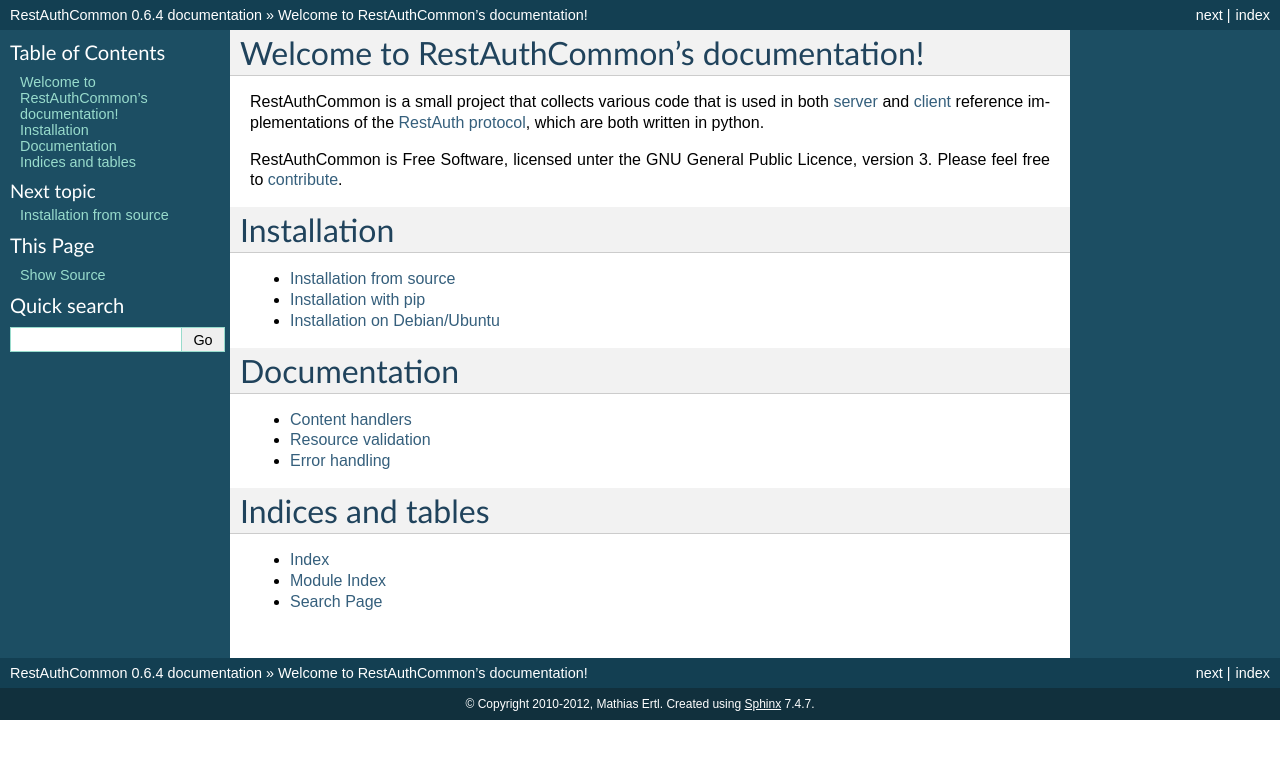
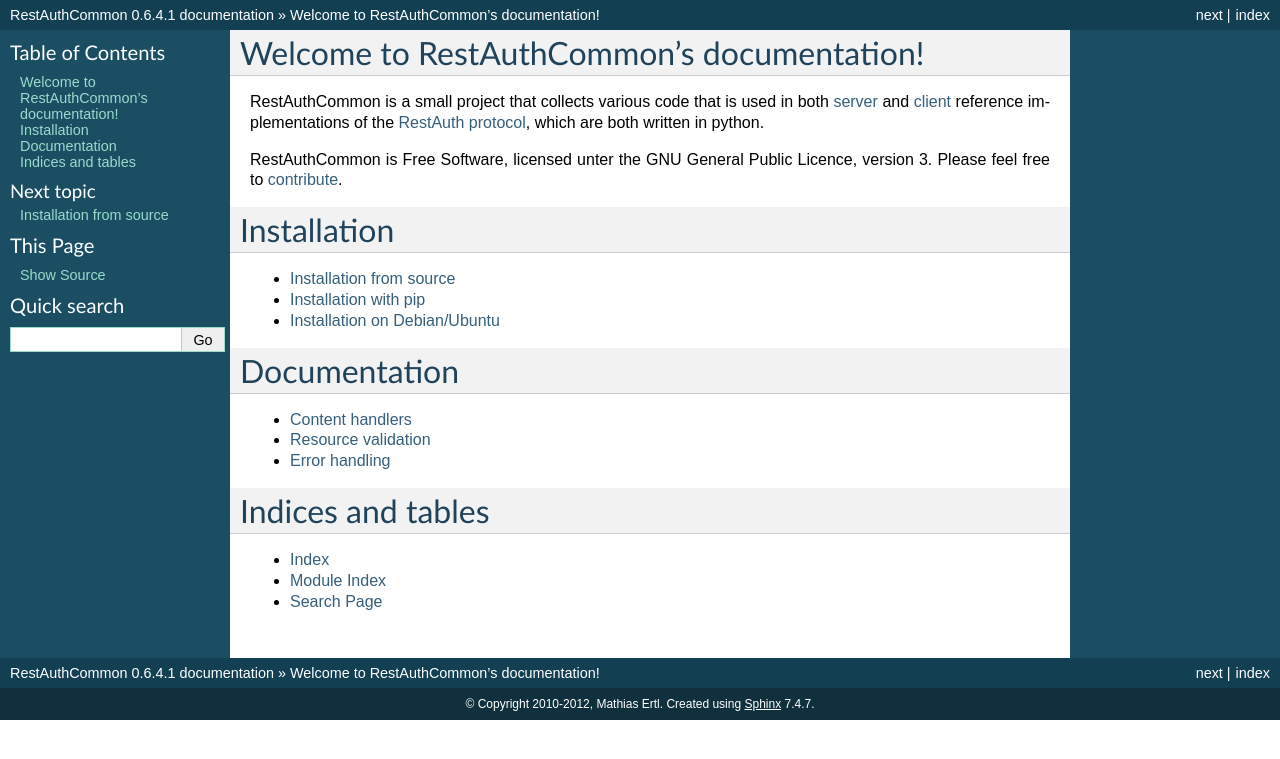
Before and after one commit to RestAuth/RestAuthCommon, a Sphinx documentation site: the page built from doc/index.rst, in a window 1280 px wide. Shown: the top 759 px of the page. Built offline with Sphinx 7.4.7, drawn with Linux system fonts in a browser that asks for light colours; formulas are drawn with MathJax 3.

Commit message:
version 0.6.4.1

```diff
--- a/doc/conf.py
+++ b/doc/conf.py
@@ -49,9 +49,9 @@
 # built documents.
 #
 # The short X.Y version.
-version = '0.6.4'
+version = '0.6.4.1'
 # The full version, including alpha/beta/rc tags.
-release = '0.6.4'
+release = '0.6.4.1'
 
 # The language for content autogenerated by Sphinx. Refer to documentation
 # for a list of supported languages.
--- a/setup.py
+++ b/setup.py
@@ -36,7 +36,7 @@
 
 PY2 = sys.version_info[0] == 2
 PY3 = sys.version_info[0] == 3
-LATEST_RELEASE = '0.6.4'
+LATEST_RELEASE = '0.6.4.1'
 
 requires = []
 
```
Also changed, not shown: 1 other file.
